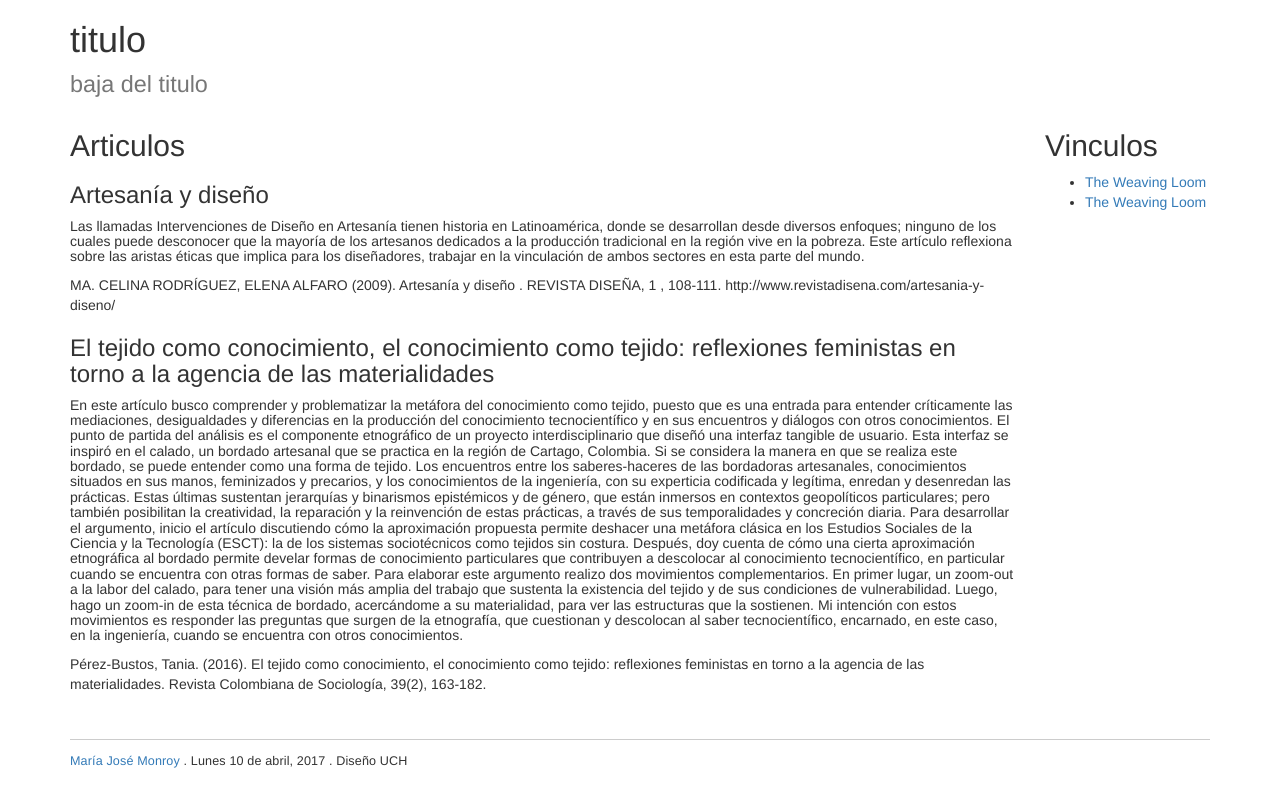
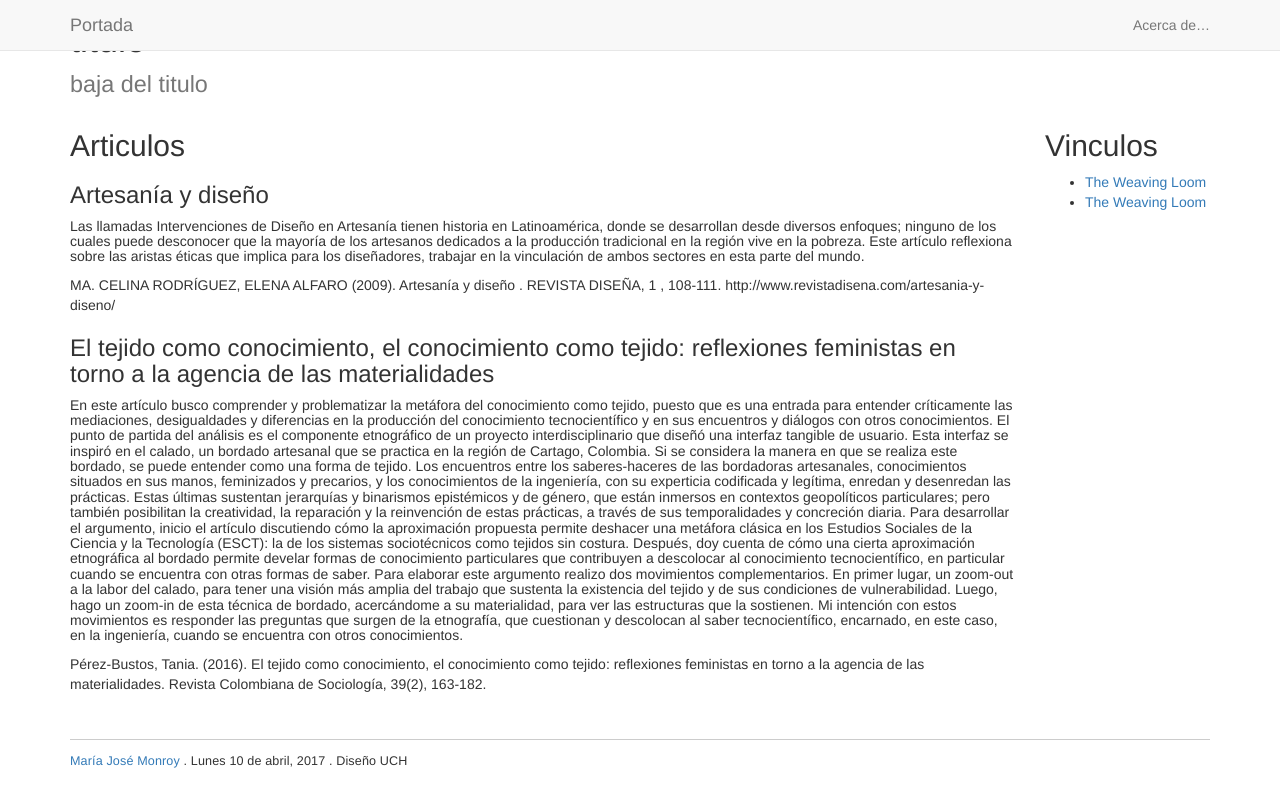
Before and after one commit to cotemonroy/clase-10abril2017, a plain HTML site: page index.html in a window 1280 px wide. Drawn offline with Linux system fonts and the light colour scheme.

Commit message:
Update index.html

```diff
--- a/index.html
+++ b/index.html
@@ -14,6 +14,26 @@
         <![endif]-->
     </head>
     <body>
+          <!--esto es nuevo-->
+      <nav class="navbar navbar-default navbar-fixed-top">
+        <div class="container">
+          <div class="navbar-header">
+            <button type="button" class="navbar-toggle collapsed" data-toggle="collapse" data-target="#navbar" aria-expanded="false" aria-controls="navbar">
+              <span class="sr-only">Toggle navigation</span>
+              <span class="icon-bar"></span>
+              <span class="icon-bar"></span>
+              <span class="icon-bar"></span>
+            </button>
+            <a class="navbar-brand" href="index.html">Portada</a>
+          </div>
+          <div id="navbar" class="navbar-collapse collapse">
+            <ul class="nav navbar-nav navbar-right">
+              <li><a href="about.html">Acerca de…</a></li>
+            </ul>
+          </div><!--/.nav-collapse -->
+        </div>
+      </nav>
+       <!--llega hasta acá y lo puedes copiar/pegar-->
       <div class="container">
       <div class="row">
       <div class="col-sm-12">
```
